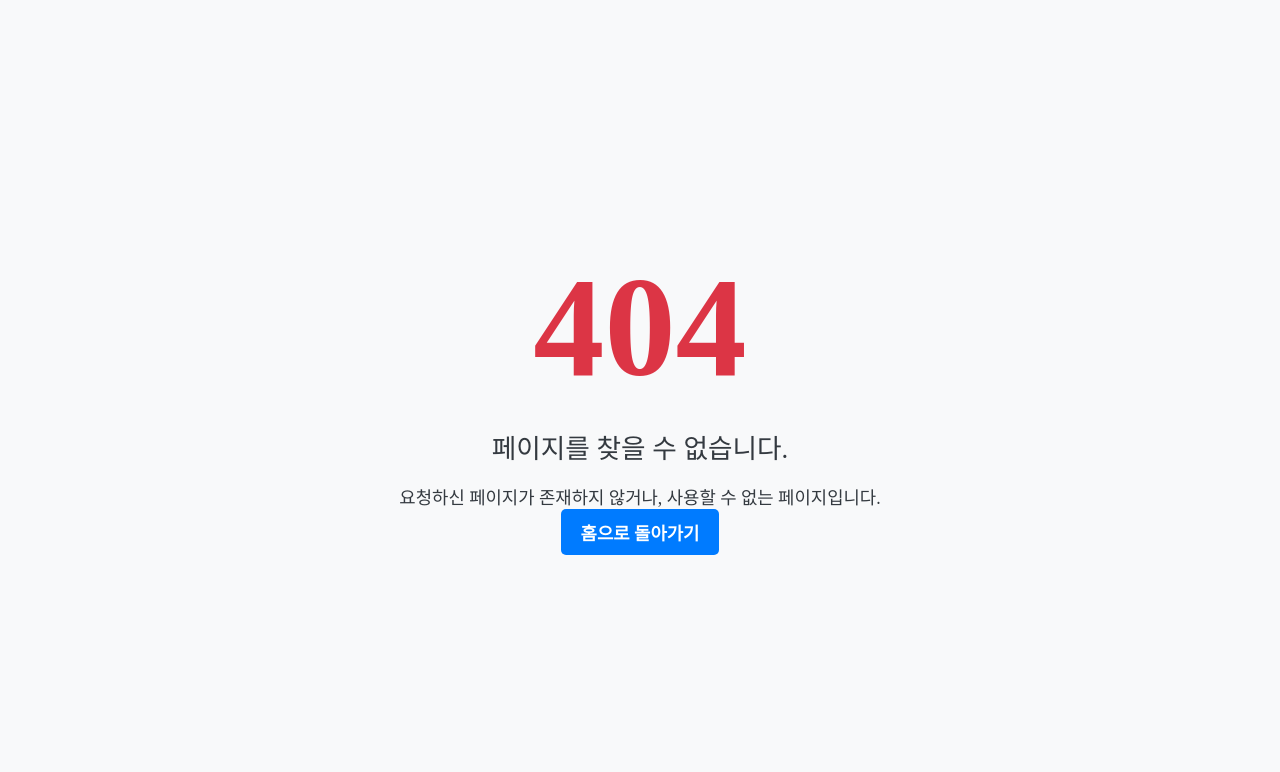
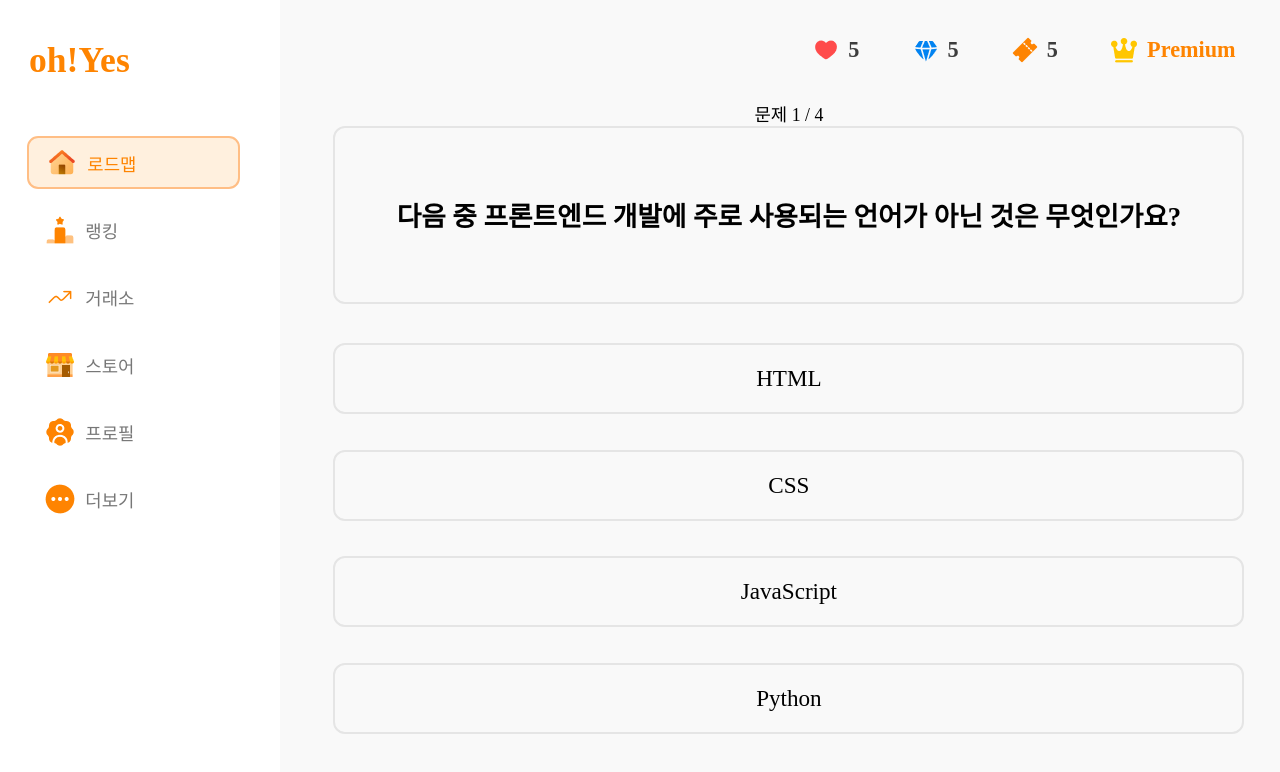
Before and after one commit to Team-Oh-Yes/grow-up-money-web, a React (Vite) app: page /roadmap/1/1/quiz in a window 1280 px wide. Before the commit this address had no page. Shown: the top 772 px of the page. Built offline with nearby package versions, Linux system fonts and the light colour scheme; a web font is replaced by a local one.

Commit message:
퀴즈문제

```diff
--- a/src/components/common/Loadmapcomponents/Learn.jsx
+++ b/src/components/common/Loadmapcomponents/Learn.jsx
@@ -1,23 +1,9 @@
-import { useEffect, useState } from "react";
-import { useParams } from "react-router-dom";
-import "../../css/loadmapcss/learn.css"
-import { useRecoilState } from "recoil";
-import { Show } from "../../../atoms";
-
-import Story from "./Story";
-
+import "../../css/loadmapcss/Learnpage.css"
 function Learn() {
-  const [sshow, setSshow] = useRecoilState(Show);
-  useEffect(() => {
-    setSshow(true);
-  }, [setSshow]);
-
   return (
-    <div className="loadmap-container">{sshow ? <Story /> : <Quiz />}</div>
+    <div className="maincon">
+      <div></div>
+    </div>
   );
 }
 export default Learn;
-
-function Quiz() {
-  return <div className="quiz">여기는 퀴즈 컴포넌트입니다.</div>;
-}
--- /dev/null
+++ b/src/components/common/Loadmapcomponents/Quiz.jsx
@@ -0,0 +1,129 @@
+import { useState } from "react";
+import "../../css/loadmapcss/Quiz.css"; // CSS 경로는 유지
+
+const sample = [
+  {
+    question:
+      "다음 중 프론트엔드 개발에 주로 사용되는 언어가 아닌 것은 무엇인가요?",
+    options: ["HTML", "CSS", "JavaScript", "Python"],
+    correctAnswer: "Python",
+  },
+  {
+    question: "DOM은 무엇의 약자이며 어떤 역할을 하나요?",
+    options: [
+      "Document Object Model - 웹 페이지의 구조화된 표현",
+      "Data Operation Manager - 데이터베이스 관리 도구",
+      "Digital Output Module - 하드웨어 제어 장치",
+      "Domain Object Model - 비즈니스 로직 모델",
+    ],
+    correctAnswer: "Document Object Model - 웹 페이지의 구조화된 표현",
+  },
+  {
+    question:
+      "CSS에서 요소를 중앙에 배치하는 데 흔히 사용되는 속성 조합이 아닌 것은 무엇인가요?",
+    options: [
+      "display: flex; justify-content: center; align-items: center;",
+      "margin: auto; display: block;",
+      "position: absolute; left: 50%; top: 50%; transform: translate(-50%, -50%);",
+      "float: left; margin-right: 20px;",
+    ],
+    correctAnswer: "float: left; margin-right: 20px;",
+  },
+  {
+    question:
+      "리액트(React)에서 컴포넌트의 상태(state)를 관리하기 위해 사용하는 훅(Hook)은 무엇인가요?",
+    options: ["useEffect", "useState", "useContext", "useReducer"],
+    correctAnswer: "useState",
+  },
+];
+
+function Quiz() {
+  const [currentQuestionIndex, setCurrentQuestionIndex] = useState(0);
+  const [isCorrect, setIsCorrect] = useState(null); // null: 초기 상태, true: 정답, false: 오답
+  const [score, setScore] = useState(0); // 점수 상태 추가
+
+  // 현재 퀴즈 데이터
+  const currentQuiz = sample[currentQuestionIndex];
+
+  // 모든 퀴즈를 완료했는지 확인
+  const isQuizFinished = currentQuestionIndex >= sample.length;
+
+  // 답변 처리 함수
+  const handleAnswerClick = (selectedOption) => {
+    // 이미 답을 선택한 후라면 함수 실행 중단 (2초 타이머 동안 중복 클릭 방지)
+    if (isCorrect !== null) return;
+
+    const isCorrectAnswer = selectedOption === currentQuiz.correctAnswer;
+    setIsCorrect(isCorrectAnswer);
+
+    if (isCorrectAnswer) {
+      setScore((prevScore) => prevScore + 1); // 정답일 경우 점수 증가
+    }
+
+    // 2초 후 다음 문제로 이동
+    setTimeout(() => {
+      setCurrentQuestionIndex((prevIndex) => prevIndex + 1);
+      setIsCorrect(null); // 상태 초기화
+    }, 2000);
+  };
+
+  // 문제 컨테이너 클래스 결정
+  const quizContainerClass = `Qcon ${
+    isCorrect === true ? "TQcon" : isCorrect === false ? "FQcon" : ""
+  }`;
+
+  // 버튼 클래스 결정 (현재는 모든 버튼에 동일하게 적용되도록 수정)
+  const buttonClass = `AC ${
+    isCorrect === true ? "TAC" : isCorrect === false ? "FAC" : ""
+  }`;
+
+  // 퀴즈 완료 화면 렌더링
+  if (isQuizFinished) {
+    return (
+      <div className="Qmaincon">
+        <h2>🎉 퀴즈 종료!</h2>
+        <p>
+          총 {sample.length} 문제 중 **{score}** 문제를 맞히셨습니다.
+        </p>
+        <button
+          onClick={() => {
+            setCurrentQuestionIndex(0);
+            setScore(0);
+          }}
+        >
+          다시 시작
+        </button>
+      </div>
+    );
+  }
+
+  return (
+    <div className="Qmaincon">
+      {/* 문제 번호 표시 */}
+      <p className="Qnumber">
+        문제 {currentQuestionIndex + 1} / {sample.length}
+      </p>
+
+      {/* 문제 컨테이너 */}
+      <div className={quizContainerClass}>
+        <p>{currentQuiz.question}</p>
+      </div>
+
+      {/* 답변 컨테이너 */}
+      <div className="Acon">
+        {currentQuiz.options.map((option, index) => (
+          <button
+            key={index}
+            className={buttonClass}
+            onClick={() => handleAnswerClick(option)}
+            disabled={isCorrect !== null} // 답변을 선택한 후에는 비활성화
+          >
+            <p className="QA">{option}</p>
+          </button>
+        ))}
+      </div>
+    </div>
+  );
+}
+
+export default Quiz;
--- a/src/components/common/Loadmapcomponents/Story.jsx
+++ b/src/components/common/Loadmapcomponents/Story.jsx
@@ -1,12 +1,16 @@
+import { useEffect, useState } from "react";
 import { useParams } from "react-router-dom";
-import * as data from "../../data/loadmap/loadmapdata";
 import { useRecoilState } from "recoil";
 import { Show } from "../../../atoms";
-import { useState } from "react";
-import { useEffect } from "react";
+import * as data from "../../data/loadmap/loadmapdata";
 function Story() {
-  const { i, d } = useParams();
-  const datakey = `Theme${i}${d}`;
+  const { i, d } = useParams(); // i = "theme1", d = "unit2" 와 같은 값 가정
+  const original_string = i; // "theme1"
+  const result1 = original_string.replace("theme", ""); // "1"만 남음
+  const original = d; // "unit2"
+  const result2 = original.replace("unit", ""); // "2"만 남음
+  const datakey = `Theme${result1}${result2}`; // 예: "Theme12"
+  console.log(datakey);
   const currentTheme = data[datakey];
 
   const [sshow, setSshow] = useRecoilState(Show);
@@ -40,13 +44,15 @@ function Story() {
   };
 
   if (totalPages === 0) {
-      return null;
+    return null;
   }
 
   return (
     <div className="story">
       <div className="story-container">
-        <button className="skip" onClick={()=> setSshow(false)}>스킵하기</button>
+        <button className="skip" onClick={() => setSshow(false)}>
+          스킵하기
+        </button>
         <div className="page-number">
           {currentPage + 1} / {totalPages}
         </div>
@@ -77,10 +83,7 @@ function Story() {
             ))}
           </div>
 
-          <button
-            onClick={nextPage}
-            className="nav-button"
-          >
+          <button onClick={nextPage} className="nav-button">
             {currentPage === totalPages - 1 ? "퀴즈" : "다음"} →
           </button>
         </div>
@@ -88,4 +91,4 @@ function Story() {
     </div>
   );
 }
-export default Story
+export default Story;
--- a/src/components/common/Theme/MainTheme.jsx
+++ b/src/components/common/Theme/MainTheme.jsx
@@ -6,43 +6,43 @@ function MainTheme() {
   const navigate = useNavigate();
   return (
     <div className="tama">
-      <div className="First ho" onClick={() => navigate("/login/1")}>
+      <div className="First ho" onClick={() => navigate("/roadmap/theme1")}>
         <Tamatitle n={1} />
         <TamaP n={"경제의 문을 열다"} />
       </div>
-      <div className="Second ho" onClick={() => navigate("/login/2")}>
+      <div className="Second ho" onClick={() => navigate("/roadmap/theme2")}>
         <Tamatitle n={2} />
         <TamaP n={"내 돈의 흐름 이해하기"} />
       </div>
-      <div className="Third ho" onClick={() => navigate("/login/3")}>
+      <div className="Third ho" onClick={() => navigate("/roadmap/theme3")}>
         <Tamatitle n={3} />
         <TamaP n={"금융 기초와 은행 생활"} />
       </div>
-      <div className="Fouth ho" onClick={() => navigate("/login/4")}>
+      <div className="Fouth ho" onClick={() => navigate("/roadmap/theme4")}>
         <Tamatitle n={4} />
         <TamaP n={"투자자 따라잡기"} />
       </div>
-      <div className="Fifth ho" onClick={() => navigate("/login/5")}>
+      <div className="Fifth ho" onClick={() => navigate("/roadmap/theme5")}>
         <Tamatitle n={5} />
         <TamaP n={"일하고 돈 벌기"} />
       </div>
-      <div className="Sixth ho" onClick={() => navigate("/login/6")}>
+      <div className="Sixth ho" onClick={() => navigate("/roadmap/theme6")}>
         <Tamatitle n={6} />
         <TamaP n={"세금과 사회"} />
       </div>
-      <div className="Seventh ho" onClick={() => navigate("/login/7")}>
+      <div className="Seventh ho" onClick={() => navigate("/roadmap/theme7")}>
         <Tamatitle n={7} />
         <TamaP n={"개인사업자 미리보기"} />
       </div>
-      <div className="Eighth ho" onClick={() => navigate("/login/8")}>
+      <div className="Eighth ho" onClick={() => navigate("/roadmap/theme8")}>
         <Tamatitle n={8} />
         <TamaP n={"내 집 마련하기"} />
       </div>
-      <div className="Ninth ho" onClick={() => navigate("/login/9")}>
+      <div className="Ninth ho" onClick={() => navigate("/roadmap/theme9")}>
         <Tamatitle n={9} />
         <TamaP n={"세계와 연결되는 우리"} />
       </div>
-      <div className="Tenth ho" onClick={() => navigate("/login/10")}>
+      <div className="Tenth ho" onClick={() => navigate("/roadmap/theme10")}>
         <Tamatitle n={10} />
         <TamaP n={"북극곰 구하고,"} m={"우리경제구하기"} />
       </div>
--- a/src/components/common/Theme/Themecomponents.jsx
+++ b/src/components/common/Theme/Themecomponents.jsx
@@ -7,9 +7,12 @@ import Tamatitle from "./Tamatitle";
 function Themecomponents() {
   const { id } = useParams(); // useParams 훅 추가
   const navigate = useNavigate(); // useNavigate 훅 추가
-
+  console.log(id);
+  const original_string = id;
+  const result = original_string.replace("theme", "");
+  console.log(result)
   let n = [];
-  if (id === "1") {
+  if (id === "theme1") {
     n = [
       "경제 속 숨은 주인공들",
       "내 지갑은 왜 항상 텅텅\n 비어있을까?",
@@ -17,7 +20,7 @@ function Themecomponents() {
       "한정판 라부부가 미친듯이\n 비싸진 진짜 이유",
       "내 하루가 경제 뉴스랑 \n 연결돼 있다고?",
     ];
-  } else if (id === "2") {
+  } else if (id === "theme2") {
     // == 대신 === 사용
     n = [
       "용돈 그냥 쓰면",
@@ -27,7 +30,7 @@ function Themecomponents() {
       "명절에 부모님께 용돈\n 안 뺏기는 법",
       "프로 돈 관리자가 되는 첫걸음",
     ];
-  } else if (id === "3") {
+  } else if (id === "theme3") {
     n = [
       "은행은 우리 돈을\n 그냥 보관만 할까?",
       "적금 vs 예금\n 뭐가 더 이득?",
@@ -43,7 +46,7 @@ function Themecomponents() {
       "인생한방\n '몰빵 투자'가 위험한 이유",
       "도박과 투자의 한 끗 차이",
     ];
-  } else if (id === "5") {
+  } else if (id === "theme5") {
     n = [
       "중-고등학생도\n 돈 벌 수 있다고?",
       "최저임금은 뭐고\n 주휴수당은 뭐야?",
@@ -51,7 +54,7 @@ function Themecomponents() {
       "건강보험, 알바할 때도 \n적용되나?",
       " 내 권리를 지키는 꿀팁",
     ];
-  } else if (id === "6") {
+  } else if (id === "theme6") {
     n = [
       "세금은 왜 내야 하는 거야?",
       "세금은 어떻게 걷히고\n 어디에 쓰이는 걸까?",
@@ -59,7 +62,7 @@ function Themecomponents() {
       "경제적 약자를 돕는 제도들",
       "세금이 돌아오는 순간들",
     ];
-  } else if (id === "7") {
+  } else if (id === "theme7") {
     n = [
       "내 아이디어로 창업 가능",
       "청소년 사업자등록\n 진짜로 할 수 있나?",
@@ -67,7 +70,7 @@ function Themecomponents() {
       "SNS로 돈 버는 구조\n 100만 인플루언서되기",
       "돈도 벌고 세상도 바꾸는 \n'사회적 기업'",
     ];
-  } else if (id === "8") {
+  } else if (id === "theme8") {
     n = [
       "집에도 종류가 이렇게 \n많다고?",
       "전세 vs 월세 \n뭐가 더 좋은 거야?",
@@ -75,7 +78,7 @@ function Themecomponents() {
       "집값이 갑자기 \n오르락내리락하는 이유",
       "청소년, 청년 주거 지원 제도",
     ];
-  } else if (id === "9") {
+  } else if (id === "theme9") {
     n = [
       "우리나라가 다른 나라랑 \n물건을 주고받는 이유",
       "달러·엔화·유로, 왜 환율이 \n바뀌는 거야?",
@@ -83,7 +86,7 @@ function Themecomponents() {
       "세계 경제 사건이 나한테\n 영향 주는 순간",
       "지구촌이 함께 잘 사는 방법",
     ];
-  } else if (id === "10") {
+  } else if (id === "theme10") {
     n = [
       "환경을 지키는 게 \n왜 경제랑 연결돼?",
       "쓰레기를 \n돈으로 바꾸는 방법",
@@ -95,39 +98,39 @@ function Themecomponents() {
 
   return (
     <div className="tama">
-      <div className={`First${id} ho`}>
-        <Tamatitle n={id} m={1} />
+      <div className={`First${result} ho`}>
+        <Tamatitle n={result} m={1} />
         <TamaP n={n[0]} />
         <Button d={1} />
       </div>
-      <div className={`Second${id} ho`}>
-        <Tamatitle n={id} m={2} />
+      <div className={`Second${result} ho`}>
+        <Tamatitle n={result} m={2} />
         <TamaP n={n[1]} />
         <Button d={2} />
       </div>
-      <div className={`Third${id} ho`}>
-        <Tamatitle n={id} m={3} />
+      <div className={`Third${result} ho`}>
+        <Tamatitle n={result} m={3} />
         <TamaP n={n[2]} />
         <Button d={3} />
       </div>
-      <div className={`Fouth${id} ho`}>
-        <Tamatitle n={id} m={4} />
+      <div className={`Fouth${result} ho`}>
+        <Tamatitle n={result} m={4} />
         <TamaP n={n[3]} />
         <Button d={4} />
       </div>
-      <div className={`Fifth${id} ho`}>
-        <Tamatitle n={id} m={5} />
+      <div className={`Fifth${result} ho`}>
+        <Tamatitle n={result} m={5} />
         <TamaP n={n[4]} />
         <Button d={5} />
       </div>
-      {id === "10" ? ( // == 대신 === 사용
+      {result === "10" ? ( // == 대신 === 사용
         ""
       ) : (
         <div
           className="nexttama"
-          onClick={() => navigate(`/login/${parseInt(id) + 1}`)}
+          onClick={() => navigate(`/roadmap/theme${parseInt(result) + 1}`)}
         >
-          <div className={`nextcon${id} ho1`}>
+          <div className={`nextcon${result} ho1`}>
             <p>다음테마로 가기</p>{" "}
             <img className="nextarrow" src={arrow} alt="arrow" />
           </div>
@@ -146,13 +149,13 @@ function Button(props) {
     <div className="choice">
       <button
         className="learn"
-        onClick={() => navigate(`/login/learn/${id}/${props.d}`)}
+        onClick={() => navigate(`/roadmap/${id}/unit${props.d}/learn`)}
       >
         학습하기
       </button>
       <button
         className="quiz"
-        onClick={() => navigate(`/login/quiz/${id}/${props.d}`)}
+        onClick={() => navigate(`/roadmap/${id}/unit${props.d}/quiz`)}
       >
         퀴즈풀기
       </button>
--- a/src/components/css/Loginmainpagescss/Theme.css
+++ b/src/components/css/Loginmainpagescss/Theme.css
@@ -153,7 +153,6 @@ h5 {
   margin-bottom: 10px;
   padding-bottom: 15px;
 }
-
 /* Flex Item 색상 클래스는 변경 없음 */
 .First1 {
   background-color: #feb39a;
--- /dev/null
+++ b/src/components/css/loadmapcss/Quiz.css
@@ -0,0 +1,87 @@
+.Qmaincon {
+  width: 100%;
+  height: 100%;
+  display: flex;
+  justify-content: center;
+  align-items: center;
+  flex-direction: column;
+}
+.Qcon {
+  width: 100%;
+  height: auto;
+  display: flex;
+  border: 2px #e5e5e5 solid;
+  border-radius: 12px;
+  min-height: 10rem;
+  font-size: 1.5rem;
+  font-weight: 600;
+  justify-content: center;
+  align-items: center;
+}
+.Acon {
+  flex: 1;
+  display: flex;
+  flex-direction: column;
+  justify-content: center;
+  align-items: center;
+  width: 100%;
+  gap: 2rem;
+}
+.AC {
+  width: 100% !important;
+  height: 4rem !important;
+  border: 2px #e5e5e5 solid;
+  border-radius: 12px;
+  background-color: transparent;
+  color: black;
+  font-size: 1.3rem;
+  font-weight: 500;
+}
+.TQcon {
+  width: 100%;
+  height: auto;
+  display: flex;
+  border: 2px #e5e5e5 solid;
+  border-radius: 12px;
+  min-height: 10rem;
+  font-size: 1.5rem;
+  font-weight: 600;
+  justify-content: center;
+  align-items: center;
+  border: 2px #94fd68 solid;
+}
+.TAC {
+  border: 2px #94fd68 solid;
+  width: 100% !important;
+  height: 4rem !important;
+  border-radius: 12px;
+  background-color: transparent;
+  color: black;
+  font-size: 1.3rem;
+  font-weight: 500;
+}
+
+.FAC {
+  border: 2px #fd8d68 solid;
+  width: 100% !important;
+  height: 4rem !important;
+  border-radius: 12px;
+  background-color: transparent;
+  color: black;
+  font-size: 1.3rem;
+  font-weight: 500;
+}
+
+.FQcon {
+  width: 100%;
+  height: auto;
+  display: flex;
+  border: 2px #e5e5e5 solid;
+  border-radius: 12px;
+  min-height: 10rem;
+  font-size: 1.5rem;
+  font-weight: 600;
+  justify-content: center;
+  align-items: center;
+  border: 2px #fd8d68 solid;
+}
```
Also changed, not shown: src/router.jsx (+7 -2 lines), src/components/css/loadmapcss/Learnpage.css (added).
